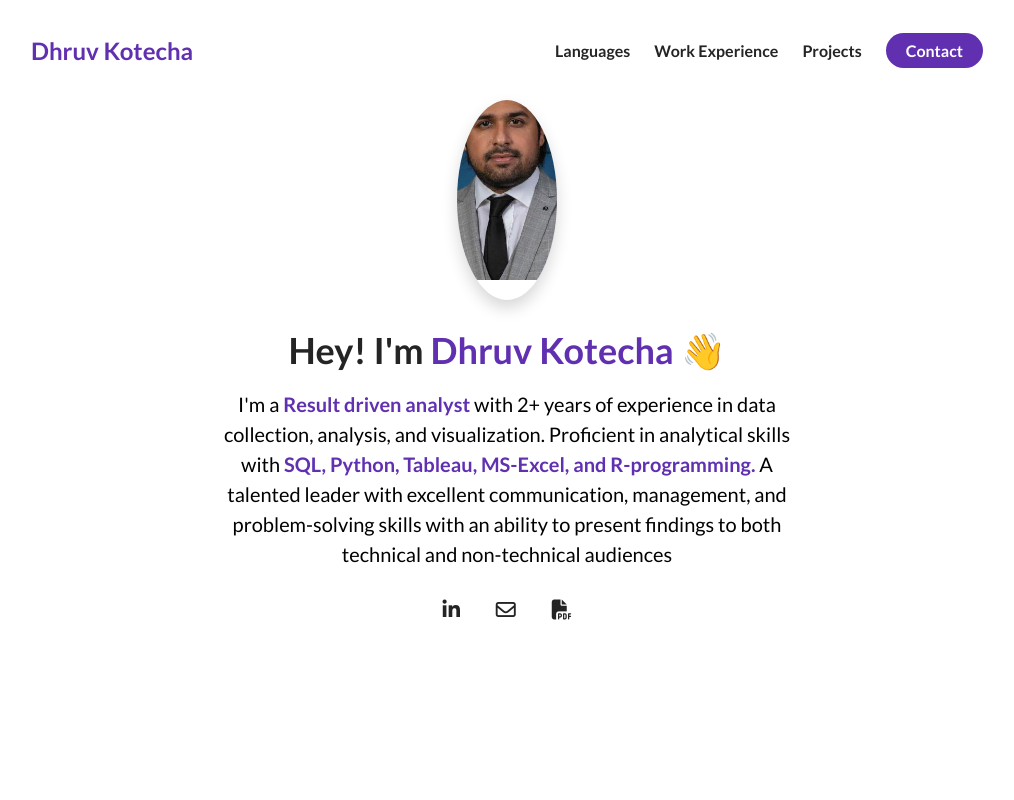
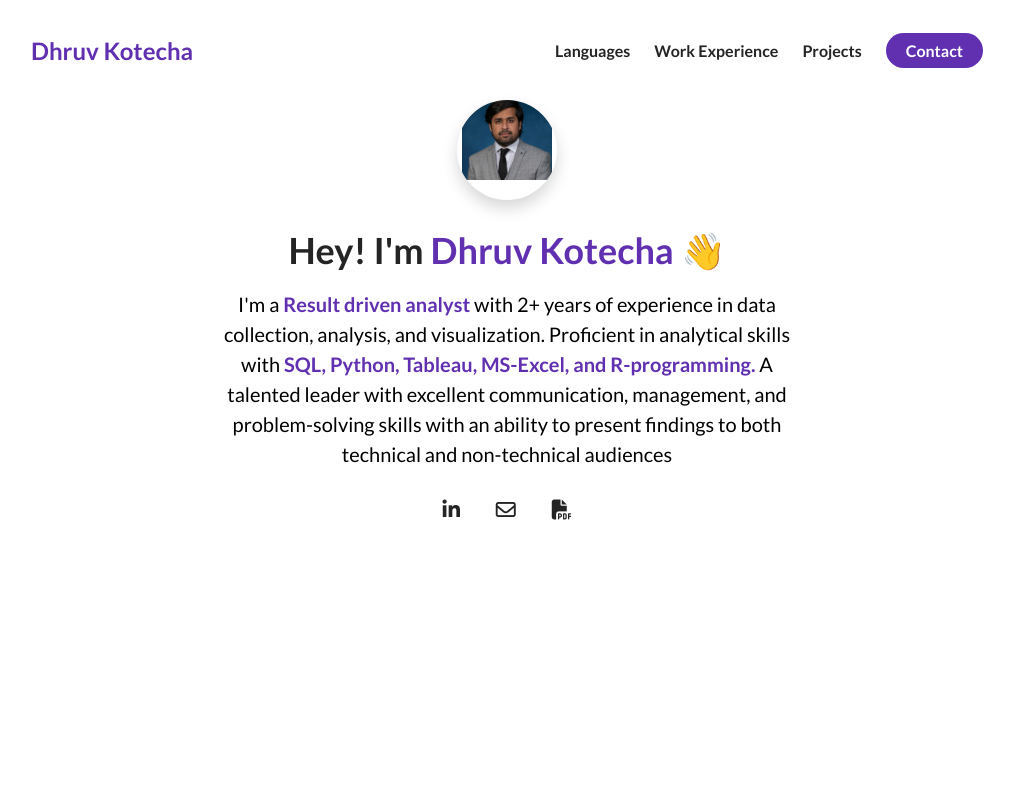
Before and after one commit to Dhruv0511/Portfolio, a plain HTML site: page index.html in a window 1280 px wide. Shown: the top 800 px of the page, without its empty margins (133-1147 px from the left). Drawn offline with Linux system fonts and the light colour scheme.

Commit message:
Update style.css

```diff
--- a/css/style.css
+++ b/css/style.css
@@ -157,7 +157,7 @@ nav {
 
 .about-me__picture--mask {
   width: 100px;
-  height: 200px;
+  height: 100px;
   border-radius: 50%;
   overflow: hidden;
   box-shadow: 0 8px 16px rgba(0, 0, 0, 0.16);
@@ -178,7 +178,7 @@ nav {
 }
 
 .about-me__picture {
-  width: 80%;
+  width: 30%;
 
   /* Improving my own picture */
   transform: scale(3);
```
